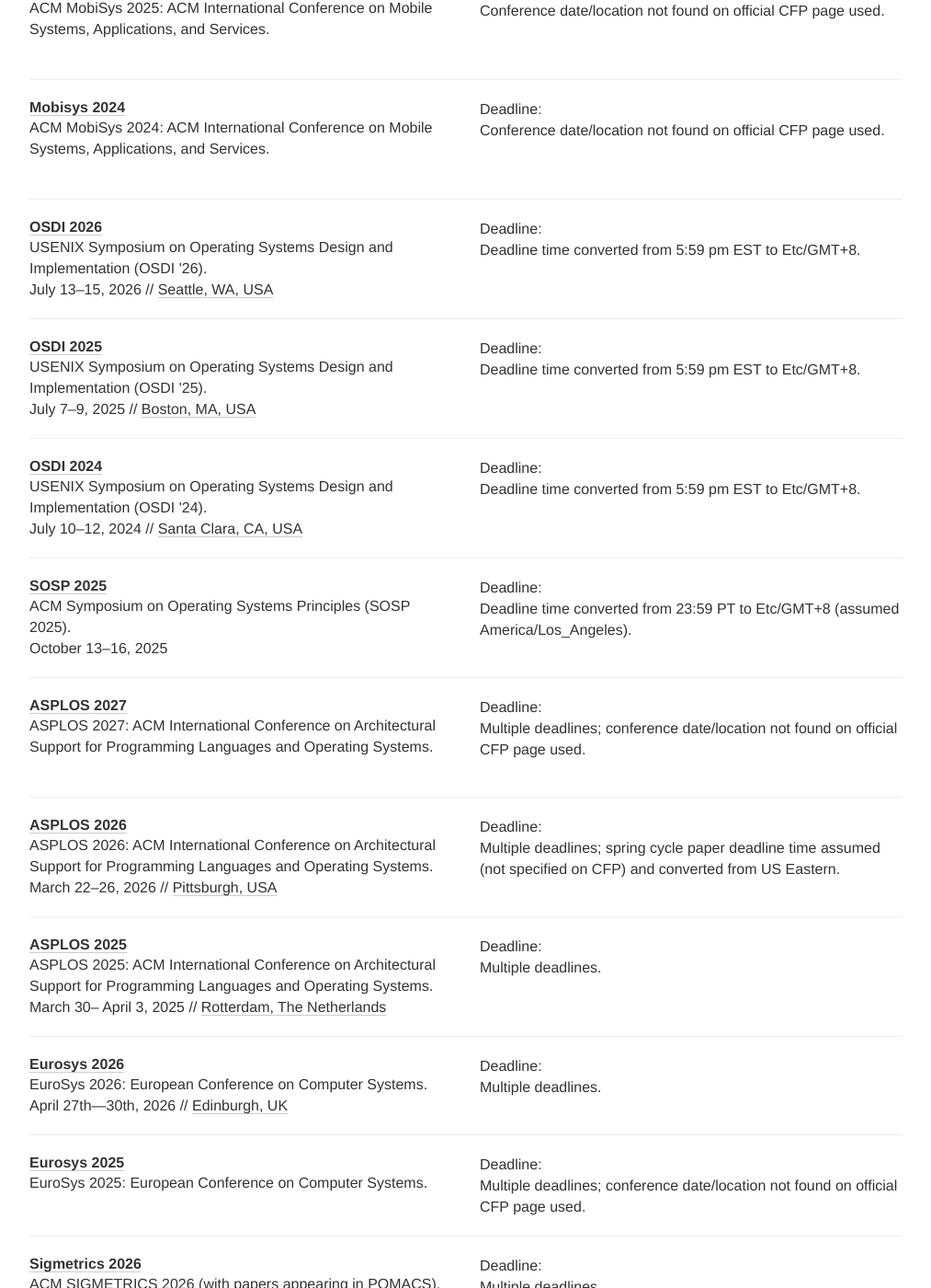
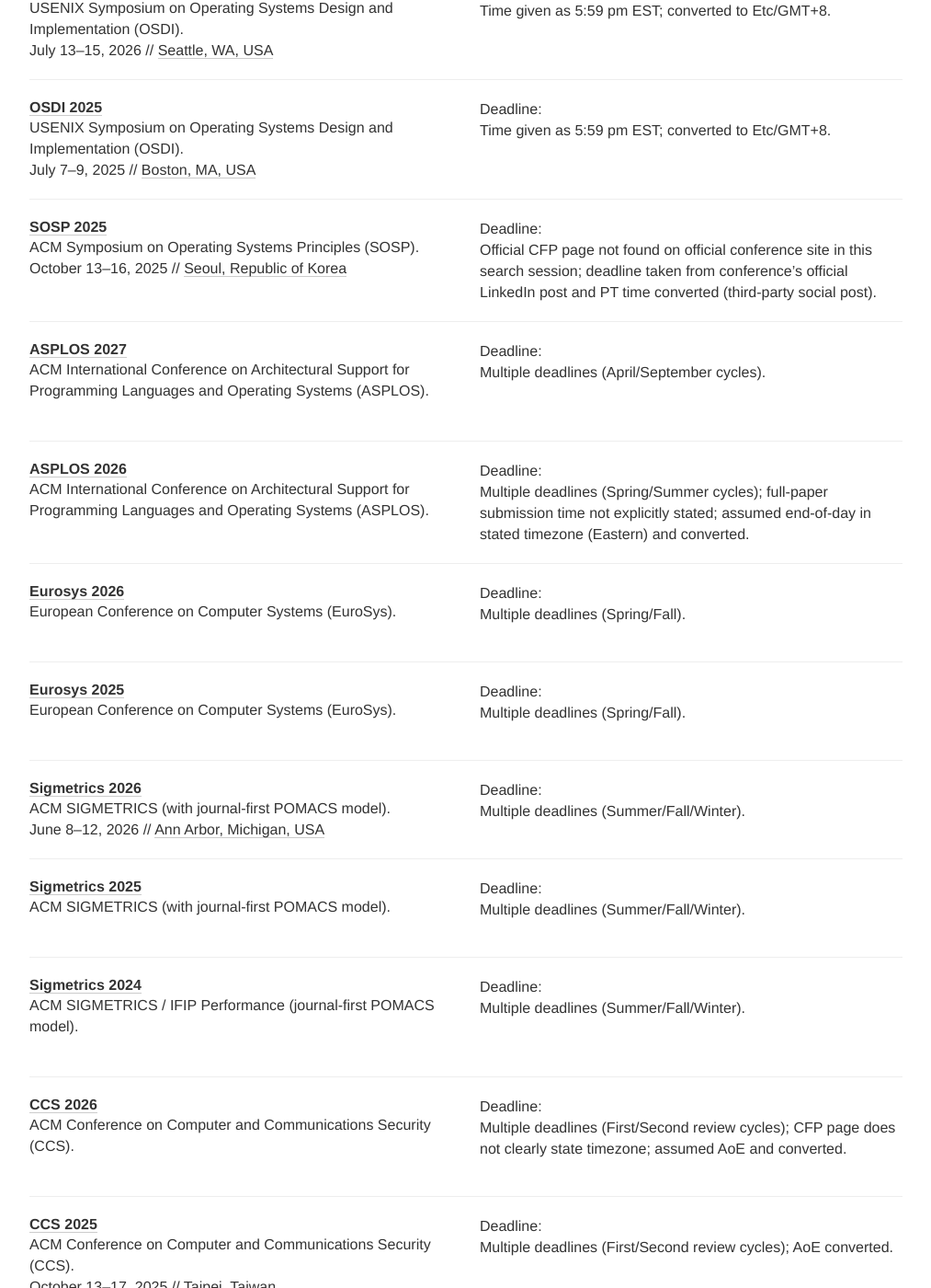
Before and after one commit to Vito-Swift/Vito-Swift.github.io, a Jekyll site: the page built from index.html, in a window 1280 px wide and 1400 px high, scrolled down 1928 px. Shown: the whole window at 92% size, without its empty margins (133-1146 px from the left). Built offline with Jekyll 4.4.1, drawn with Linux system fonts in a browser that asks for light colours; nearby versions of some CDN libraries; comment, search, counter and statistics services are not loaded; some of the changed text lies outside the part shown.

Commit message:
chore: update conferences/types data

```diff
--- a/_data/conferences.yml
+++ b/_data/conferences.yml
@@ -1,471 +1,377 @@
 - name: SIGCOMM
   year: 2026
   date: August 17 - 21, 2026
-  description: ACM SIGCOMM 2026 (flagship conference of the ACM Special Interest Group
-    on Data Communication).
-  link: https://conferences.sigcomm.org/sigcomm/2026/
-  comment: Multiple deadlines not listed; single main-track paper deadline used.
+  description: ACM SIGCOMM Conference (flagship ACM SIG on Data Communication conference).
+  link: https://conferences.sigcomm.org/sigcomm/2026/cfp/
+  comment: Deadline time not explicitly stated on CFP; treated as 23:59 AoE for timezone
+    conversion.
   type: networking
   tags:
   - networking
-  deadline: 2026-02-06 23:59
+  deadline: '2026-02-07 11:59:00'
   timezone: Etc/GMT+8
-  place: Denver, Colorado, USA
 - name: SIGCOMM
   year: 2025
   date: September 8 – 11, 2025
-  description: ACM SIGCOMM 2025 (flagship conference of the ACM Special Interest Group
-    on Data Communication).
-  link: https://conferences.sigcomm.org/sigcomm/2025/
+  description: ACM SIGCOMM Conference (flagship ACM SIG on Data Communication conference).
+  link: https://conferences.sigcomm.org/sigcomm/2025/cfp/
+  comment: CFP specifies deadline as 23:59 UTC; converted to Etc/GMT+8.
   type: networking
   tags:
   - networking
-  deadline: 2025-01-31 23:59
+  deadline: '2025-02-01 07:59:00'
   timezone: Etc/GMT+8
-  place: Coimbra, Portugal
-- name: SIGCOMM
-  year: 2024
-  date: August 4 - 8, 2024
-  description: ACM SIGCOMM 2024 (flagship conference of the ACM Special Interest Group
-    on Data Communication).
-  link: https://conferences.sigcomm.org/sigcomm/2024/
-  type: networking
-  tags:
-  - networking
-  deadline: 2024-02-02 23:59
-  timezone: Etc/GMT+8
-  place: Sydney, Australia
 - name: MobiCom
   year: 2026
-  date: Oct 26-30, 2026
-  description: 'ACM MobiCom 2026: The 32nd Annual International Conference on Mobile
-    Computing and Networking.'
-  link: https://sigmobile.org/mobicom/2026/
-  comment: Multiple deadlines.
+  description: ACM International Conference on Mobile Computing and Networking (MobiCom).
+  link: https://www.sigmobile.org/mobicom/2026/cfp.html
+  comment: Multiple deadlines (Summer/Winter).
   type: networking
   tags:
   - networking
   deadline:
-  - 2025-09-03 23:59
-  - 2026-03-13 23:59
+  - '2025-09-04 11:59:00'
+  - '2026-03-14 11:59:00'
   timezone: Etc/GMT+8
-  place: Austin, Texas, USA
 - name: MobiCom
   year: 2025
-  date: Nov. 4-8, 2025
-  description: 'ACM MobiCom 2025: The 31st Annual International Conference on Mobile
-    Computing and Networking.'
-  link: https://www.sigmobile.org/mobicom/2025/
-  comment: Multiple deadlines.
+  description: ACM International Conference on Mobile Computing and Networking (MobiCom).
+  link: https://www.sigmobile.org/mobicom/2025/cfp.html
+  comment: Multiple deadlines (Summer/Winter).
   type: networking
   tags:
   - networking
   deadline:
-  - 2024-09-05 23:59
-  - 2025-03-18 23:59
+  - '2024-09-06 11:59:00'
+  - '2025-03-19 11:59:00'
   timezone: Etc/GMT+8
-  place: Hong Kong, China
 - name: SenSys
   year: 2026
-  description: 'ACM/IEEE SenSys 2026: ACM/IEEE Conference on Embedded Artificial Intelligence
-    and Sensing Systems.'
-  link: https://sensys.acm.org/2026/index.html
-  comment: Multiple deadlines; conference date/location not found on official pages
-    used.
+  description: ACM/IEEE Conference on Embedded Artificial Intelligence and Sensing
+    Systems (SenSys).
+  link: https://sensys.acm.org/2026/cfp.html
+  comment: Using the (main) full paper submission date from the CFP page.
   type: others
   tags:
   - others
-  deadline:
-  - 2025-07-01 23:59
-  - 2025-11-13 23:59
+  deadline: '2025-11-14 11:59:00'
   timezone: Etc/GMT+8
 - name: SenSys
   year: 2025
-  date: 6 - 9 May Irvine, USA
-  description: 'ACM SenSys 2025: The 23rd ACM Conference on Embedded Networked Sensor
-    Systems (in transition to Embedded Artificial Intelligence and Sensing Systems).'
+  date: May 6-9, 2025
+  description: ACM SenSys (Conference on Embedded Networked Sensor Systems; 2025 branding
+    focuses on embedded AI and sensing systems).
   link: https://sensys.acm.org/2025/index.html
+  comment: Deadline taken from official 2025 page; treated as AoE as displayed.
   type: others
   tags:
   - others
-  deadline: 2024-11-14 23:59
+  deadline: '2024-11-15 11:59:00'
   timezone: Etc/GMT+8
-  place: Irvine, USA
 - name: SenSys
   year: 2024
   date: 4-7 November 2024
-  description: 'ACM SenSys 2024: ACM Conference on Embedded Networked Sensor Systems.'
-  link: https://sensys.acm.org/2024/
+  description: ACM SenSys (Conference on Embedded Networked Sensor Systems).
+  link: https://sensys.acm.org/2024/cfp/
+  comment: Deadline treated as AoE as displayed.
   type: others
   tags:
   - others
-  deadline: 2024-07-01 23:59
+  deadline: '2024-07-02 11:59:00'
   timezone: Etc/GMT+8
 - name: NSDI
   year: 2027
   date: May 11–13, 2027
-  description: USENIX Symposium on Networked Systems Design and Implementation (NSDI
-    '27).
+  description: USENIX Symposium on Networked Systems Design and Implementation (NSDI).
   link: https://www.usenix.org/conference/nsdi27/call-for-papers
-  comment: Multiple deadlines.
+  comment: Multiple deadlines (Spring/Fall); US EDT times converted to Etc/GMT+8.
   type: networking
   tags:
   - networking
   deadline:
-  - 2026-04-23 23:59
-  - 2026-09-17 23:59
+  - '2026-04-24 11:59:00'
+  - '2026-09-18 11:59:00'
   timezone: Etc/GMT+8
   place: Providence, RI, USA
 - name: NSDI
   year: 2026
   date: May 4–6, 2026
-  description: USENIX Symposium on Networked Systems Design and Implementation (NSDI
-    '26).
+  description: USENIX Symposium on Networked Systems Design and Implementation (NSDI).
   link: https://www.usenix.org/conference/nsdi26/call-for-papers
-  comment: Multiple deadlines.
+  comment: Multiple deadlines (Spring/Fall); US PDT times converted to Etc/GMT+8.
   type: networking
   tags:
   - networking
   deadline:
-  - 2025-04-25 23:59
-  - 2025-09-18 23:59
+  - '2025-04-26 14:59:00'
+  - '2025-09-19 14:59:00'
   timezone: Etc/GMT+8
   place: Renton, WA, USA
 - name: NSDI
   year: 2025
   date: April 28–30, 2025
-  description: USENIX Symposium on Networked Systems Design and Implementation (NSDI
-    '25).
+  description: USENIX Symposium on Networked Systems Design and Implementation (NSDI).
   link: https://www.usenix.org/conference/nsdi25/call-for-papers
+  comment: Single (Spring) deadline listed; US EDT time converted to Etc/GMT+8.
   type: networking
   tags:
   - networking
-  deadline: 2024-05-07 23:59
+  deadline: '2024-05-08 11:59:00'
   timezone: Etc/GMT+8
   place: Philadelphia, PA, USA
 - name: Mobisys
   year: 2026
-  date: Main Conference  | June 22 - 24, 2026
-  description: The 24th ACM International Conference on Mobile Systems, Applications,
-    and Services (ACM MobiSys 2026).
-  link: https://www.sigmobile.org/mobisys/2026/
-  type: networking
+  description: ACM International Conference on Mobile Systems, Applications, and Services
+    (MobiSys).
+  link: https://www.sigmobile.org/mobisys/2026/call_for_papers/
+  comment: Deadline treated as AoE as displayed.
+  type: others
   tags:
-  - networking
-  deadline: 2025-12-05 23:59
+  - others
+  deadline: '2025-12-06 11:59:00'
   timezone: Etc/GMT+8
-  place: Cambridge, UK
 - name: Mobisys
   year: 2025
-  description: 'ACM MobiSys 2025: ACM International Conference on Mobile Systems,
-    Applications, and Services.'
-  link: https://www.sigmobile.org/mobisys/2025/call_for_papers/
-  comment: Conference date/location not found on official CFP page used.
-  type: networking
+  description: ACM International Conference on Mobile Systems, Applications, and Services
+    (MobiSys).
+  link: https://sigmobile.org/mobisys/2025/call_for_papers/
+  comment: Deadline treated as AoE as displayed.
+  type: others
   tags:
-  - networking
-  deadline: 2024-12-09 23:59
-  timezone: Etc/GMT+8
-- name: Mobisys
-  year: 2024
-  description: 'ACM MobiSys 2024: ACM International Conference on Mobile Systems,
-    Applications, and Services.'
-  link: https://www.sigmobile.org/mobisys/2024/cfp.html
-  comment: Conference date/location not found on official CFP page used.
-  type: networking
-  tags:
-  - networking
-  deadline: 2023-11-30 23:59
+  - others
+  deadline: '2024-12-10 11:59:00'
   timezone: Etc/GMT+8
 - name: OSDI
   year: 2026
   date: July 13–15, 2026
-  description: USENIX Symposium on Operating Systems Design and Implementation (OSDI
-    '26).
+  description: USENIX Symposium on Operating Systems Design and Implementation (OSDI).
   link: https://www.usenix.org/conference/osdi26/call-for-papers
-  comment: Deadline time converted from 5:59 pm EST to Etc/GMT+8.
-  type: architecture
+  comment: Time given as 5:59 pm EST; converted to Etc/GMT+8.
+  type: others
   tags:
-  - architecture
-  deadline: 2025-12-12 06:59
+  - others
+  deadline: '2025-12-12 06:59:00'
   timezone: Etc/GMT+8
   place: Seattle, WA, USA
 - name: OSDI
   year: 2025
   date: July 7–9, 2025
-  description: USENIX Symposium on Operating Systems Design and Implementation (OSDI
-    '25).
+  description: USENIX Symposium on Operating Systems Design and Implementation (OSDI).
   link: https://www.usenix.org/conference/osdi25/call-for-papers
-  comment: Deadline time converted from 5:59 pm EST to Etc/GMT+8.
-  type: architecture
+  comment: Time given as 5:59 pm EST; converted to Etc/GMT+8.
+  type: others
   tags:
-  - architecture
-  deadline: 2024-12-11 06:59
+  - others
+  deadline: '2024-12-11 06:59:00'
   timezone: Etc/GMT+8
   place: Boston, MA, USA
-- name: OSDI
-  year: 2024
-  date: July 10–12, 2024
-  description: USENIX Symposium on Operating Systems Design and Implementation (OSDI
-    '24).
-  link: https://www.usenix.org/conference/osdi24/call-for-papers
-  comment: Deadline time converted from 5:59 pm EST to Etc/GMT+8.
-  type: architecture
-  tags:
-  - architecture
-  deadline: 2023-12-08 06:59
-  timezone: Etc/GMT+8
-  place: Santa Clara, CA, USA
 - name: SOSP
   year: 2025
   date: October 13-16, 2025
-  description: ACM Symposium on Operating Systems Principles (SOSP 2025).
-  link: https://sigops.org/s/conferences/sosp/2025/cfp.html
-  comment: Deadline time converted from 23:59 PT to Etc/GMT+8 (assumed America/Los_Angeles).
-  type: architecture
+  description: ACM Symposium on Operating Systems Principles (SOSP).
+  comment: Official CFP page not found on official conference site in this search
+    session; deadline taken from conference’s official LinkedIn post and PT time converted
+    (third-party social post).
+  type: others
   tags:
-  - architecture
-  deadline: 2025-04-18 14:59
+  - others
+  deadline: '2025-04-18 14:59:00'
   timezone: Etc/GMT+8
+  place: Seoul, Republic of Korea
 - name: ASPLOS
   year: 2027
-  description: 'ASPLOS 2027: ACM International Conference on Architectural Support
-    for Programming Languages and Operating Systems.'
+  description: ACM International Conference on Architectural Support for Programming
+    Languages and Operating Systems (ASPLOS).
   link: https://www.asplos-conference.org/call-for-papers-asplos27/
-  comment: Multiple deadlines; conference date/location not found on official CFP
-    page used.
+  comment: Multiple deadlines (April/September cycles).
   type: architecture
   tags:
   - architecture
   deadline:
-  - 2026-04-15 23:59
-  - 2026-09-09 23:59
+  - '2026-04-16 11:59:00'
+  - '2026-09-10 11:59:00'
   timezone: Etc/GMT+8
 - name: ASPLOS
   year: 2026
-  date: March 22-26, 2026
-  description: 'ASPLOS 2026: ACM International Conference on Architectural Support
-    for Programming Languages and Operating Systems.'
+  description: ACM International Conference on Architectural Support for Programming
+    Languages and Operating Systems (ASPLOS).
   link: https://www.asplos-conference.org/asplos2026/cfp/
-  comment: Multiple deadlines; spring cycle paper deadline time assumed (not specified
-    on CFP) and converted from US Eastern.
+  comment: Multiple deadlines (Spring/Summer cycles); full-paper submission time not
+    explicitly stated; assumed end-of-day in stated timezone (Eastern) and converted.
   type: architecture
   tags:
   - architecture
   deadline:
-  - 2025-03-13 03:59
-  - 2025-08-21 03:59
+  - '2025-03-13 12:00:00'
+  - '2025-08-21 12:00:00'
   timezone: Etc/GMT+8
-  place: Pittsburgh, USA
-- name: ASPLOS
-  year: 2025
-  date: March 30- April 3, 2025
-  description: 'ASPLOS 2025: ACM International Conference on Architectural Support
-    for Programming Languages and Operating Systems.'
-  link: https://www.asplos-conference.org/asplos2025/cfp/
-  comment: Multiple deadlines.
-  type: architecture
-  tags:
-  - architecture
-  deadline:
-  - 2024-03-01 23:59
-  - 2024-06-24 23:59
-  - 2024-10-18 23:59
-  timezone: Etc/GMT+8
-  place: Rotterdam, The Netherlands
 - name: Eurosys
   year: 2026
-  date: April 27th—30th, 2026
-  description: 'EuroSys 2026: European Conference on Computer Systems.'
+  description: European Conference on Computer Systems (EuroSys).
   link: https://2026.eurosys.org/cfp.html
-  comment: Multiple deadlines.
-  type: architecture
+  comment: Multiple deadlines (Spring/Fall).
+  type: others
   tags:
-  - architecture
+  - others
   deadline:
-  - 2025-05-15 23:59
-  - 2025-09-25 23:59
+  - '2025-05-16 11:59:00'
+  - '2025-09-26 11:59:00'
   timezone: Etc/GMT+8
-  place: Edinburgh, UK
 - name: Eurosys
   year: 2025
-  description: 'EuroSys 2025: European Conference on Computer Systems.'
+  description: European Conference on Computer Systems (EuroSys).
   link: https://2025.eurosys.org/cfp.html
-  comment: Multiple deadlines; conference date/location not found on official CFP
-    page used.
-  type: architecture
+  comment: Multiple deadlines (Spring/Fall).
+  type: others
   tags:
-  - architecture
+  - others
   deadline:
-  - 2024-05-21 23:59
-  - 2024-10-22 23:59
+  - '2024-05-22 11:59:00'
+  - '2024-10-23 11:59:00'
   timezone: Etc/GMT+8
 - name: Sigmetrics
   year: 2026
   date: June 8-12, 2026
-  description: ACM SIGMETRICS 2026 (with papers appearing in POMACS).
+  description: ACM SIGMETRICS (with journal-first POMACS model).
   link: https://www.sigmetrics.org/sigmetrics2026/call_for_papers.html
-  comment: Multiple deadlines.
+  comment: Multiple deadlines (Summer/Fall/Winter).
   type: others
   tags:
   - others
   deadline:
-  - 2025-07-29 23:59
-  - 2025-10-14 23:59
-  - 2026-01-13 23:59
+  - '2025-07-30 11:59:00'
+  - '2025-10-15 11:59:00'
+  - '2026-01-14 11:59:00'
   timezone: Etc/GMT+8
   place: Ann Arbor, Michigan, USA
 - name: Sigmetrics
   year: 2025
-  description: ACM SIGMETRICS 2025 (with papers appearing in POMACS).
+  description: ACM SIGMETRICS (with journal-first POMACS model).
   link: https://www.sigmetrics.org/sigmetrics2025/call_for_papers.html
-  comment: Multiple deadlines; conference date/location not found on official CFP
-    page used.
+  comment: Multiple deadlines (Summer/Fall/Winter).
   type: others
   tags:
   - others
   deadline:
-  - 2024-08-07 23:59
-  - 2024-10-09 23:59
-  - 2025-01-22 23:59
+  - '2024-08-08 11:59:00'
+  - '2024-10-10 11:59:00'
+  - '2025-01-23 11:59:00'
   timezone: Etc/GMT+8
 - name: Sigmetrics
   year: 2024
-  date: June 10-14, 2024
-  description: ACM SIGMETRICS / IFIP PERFORMANCE 2024 (with papers appearing in POMACS).
+  description: ACM SIGMETRICS / IFIP Performance (journal-first POMACS model).
   link: https://www.sigmetrics.org/sigmetrics2024/call_for_papers.html
-  comment: deadline not found on official pages
+  comment: Multiple deadlines (Summer/Fall/Winter).
   type: others
   tags:
   - others
-  place: Venice, Italy
+  deadline:
+  - '2023-08-10 11:59:00'
+  - '2023-10-12 11:59:00'
+  - '2024-02-01 11:59:00'
+  timezone: Etc/GMT+8
 - name: CCS
   year: 2026
-  description: 'ACM CCS 2026: ACM Conference on Computer and Communications Security.'
+  description: ACM Conference on Computer and Communications Security (CCS).
   link: https://www.sigsac.org/ccs/CCS2026/call-for/call-for-papers.html
-  comment: Multiple deadlines.
+  comment: Multiple deadlines (First/Second review cycles); CFP page does not clearly
+    state timezone; assumed AoE and converted.
   type: security
   tags:
   - security
   deadline:
-  - 2026-01-14 23:59
-  - 2026-04-29 23:59
+  - '2026-01-15 11:59:00'
+  - '2026-04-30 11:59:00'
   timezone: Etc/GMT+8
-  place: The Hague, Netherlands
 - name: CCS
   year: 2025
-  description: 'ACM CCS 2025: ACM Conference on Computer and Communications Security.'
+  date: October 13-17, 2025
+  description: ACM Conference on Computer and Communications Security (CCS).
   link: https://www.sigsac.org/ccs/CCS2025/call-for-papers/
-  comment: Multiple deadlines.
+  comment: Multiple deadlines (First/Second review cycles); AoE converted.
   type: security
   tags:
   - security
   deadline:
-  - 2025-01-09 23:59
-  - 2025-04-14 23:59
+  - '2025-01-10 11:59:00'
+  - '2025-04-15 11:59:00'
   timezone: Etc/GMT+8
-- name: CCS
-  year: 2024
-  date: October 14-18, 2024
-  description: 'ACM CCS 2024: ACM Conference on Computer and Communications Security.'
-  link: https://www.sigsac.org/ccs/CCS2024/call-for/call-for-papers.html
-  comment: Multiple deadlines; AoE stated but no time-of-day given so 23:59 assumed.
+  place: Taipei, Taiwan
+- name: IEEE S&P
+  year: 2026
+  description: IEEE Symposium on Security and Privacy.
+  link: https://www.ieee-security.org/TC/SP2026/cfpapers.html
+  comment: Multiple deadlines (First/Second); AoE converted.
   type: security
   tags:
   - security
   deadline:
-  - 2024-01-28 23:59
-  - 2024-04-29 23:59
+  - '2025-06-06 11:59:59'
+  - '2025-11-14 11:59:59'
   timezone: Etc/GMT+8
-  place: Salt Lake City, U.S.A.
 - name: IEEE S&P
-  year: 2026
-  date: MAY 18-21, 2026
-  description: IEEE Symposium on Security and Privacy 2026.
-  link: https://sp2026.ieee-security.org/cfpapers.html
-  comment: Multiple deadlines.
+  year: 2025
+  description: IEEE Symposium on Security and Privacy.
+  link: https://sp2025.ieee-security.org/cfpapers.html
+  comment: Multiple deadlines (First/Second); AoE converted.
   type: security
   tags:
   - security
   deadline:
-  - 2025-06-05 23:59
-  - 2025-11-13 23:59
+  - '2024-06-07 11:59:59'
+  - '2024-11-15 11:59:59'
   timezone: Etc/GMT+8
-  place: San Francisco, CA, USA
-- name: IEEE S&P
-  year: 2025
-  date: MAY 12-15, 2025
-  description: IEEE Symposium on Security and Privacy 2025.
-  link: https://www.ieee-security.org/TC/SP2025/cfpapers.html
-  comment: deadline not found on official pages
+- name: NDSS
+  year: 2026
+  date: 23 to 27 February 2026
+  description: Network and Distributed System Security (NDSS) Symposium.
+  link: https://www.ndss-symposium.org/ndss2026/submissions/call-for-papers/
+  comment: NDSS 2026 has multiple review cycles; only the Summer-cycle paper submission
+    deadline captured from this page excerpt.
   type: security
   tags:
   - security
-  place: San Francisco, CA, USA
-- name: NDSS
-  year: 2026
-  date: 23 to 27 February 2026
-  description: Network and Distributed System Security (NDSS) Symposium 2026.
-  link: https://www.ndss-symposium.org/ndss2026/submissions/call-for-papers/
-  comment: Multiple deadlines; AoE stated but no time-of-day given so 23:59 assumed.
-  type: security
-  tags:
-  - security
-  deadline:
-  - 2025-04-23 23:59
-  - 2025-08-06 23:59
+  deadline: '2025-04-24 11:59:00'
   timezone: Etc/GMT+8
   place: San Diego, CA, USA
 - name: NDSS
   year: 2025
   date: 24 to 28 February 2025
-  description: Network and Distributed System Security (NDSS) Symposium 2025.
+  description: Network and Distributed System Security (NDSS) Symposium.
   link: https://www.ndss-symposium.org/ndss2025/submissions/call-for-papers/
-  comment: deadline not found on official pages
+  comment: Deadline not found in the captured excerpt; deadline not found on official
+    pages.
   type: security
   tags:
   - security
-  place: San Diego, CA
+  place: San Diego, CA, USA
 - name: USENIX Security
   year: 2026
   date: August 12–14, 2026
-  description: USENIX Security Symposium 2026.
+  description: USENIX Security Symposium.
   link: https://www.usenix.org/conference/usenixsecurity26/call-for-papers
-  comment: Multiple deadlines.
+  comment: Multiple deadlines (Cycle 1/Cycle 2).
   type: security
   tags:
   - security
   deadline:
-  - 2025-08-26 23:59
-  - 2026-02-05 23:59
+  - '2025-08-27 11:59:00'
+  - '2026-02-06 11:59:00'
   timezone: Etc/GMT+8
   place: Baltimore, MD, USA
 - name: USENIX Security
   year: 2025
   date: August 13–15, 2025
-  description: USENIX Security Symposium 2025.
+  description: USENIX Security Symposium.
   link: https://www.usenix.org/conference/usenixsecurity25/call-for-papers
-  comment: Multiple deadlines; AoE stated but no time-of-day given so 23:59 assumed.
+  comment: Multiple deadlines (Cycle 1/Cycle 2); USENIX page does not state timezone
+    for submission times in excerpt; treated as end-of-day and assumed UTC with time
+    assumed.
   type: security
   tags:
   - security
   deadline:
-  - 2024-09-04 23:59
-  - 2025-01-22 23:59
+  - '2024-09-05 07:59:00'
+  - '2025-01-23 07:59:00'
   timezone: Etc/GMT+8
   place: Seattle, WA, USA
-- name: USENIX Security
-  year: 2024
-  date: August 14–16, 2024
-  description: USENIX Security Symposium 2024.
-  link: https://www.usenix.org/conference/usenixsecurity24/call-for-papers
-  comment: Multiple deadlines.
-  type: security
-  tags:
-  - security
-  deadline:
-  - 2023-06-06 23:59
-  - 2023-10-17 23:59
-  - 2024-02-08 23:59
-  timezone: Etc/GMT+8
-  place: Philadelphia, PA, USA
```
